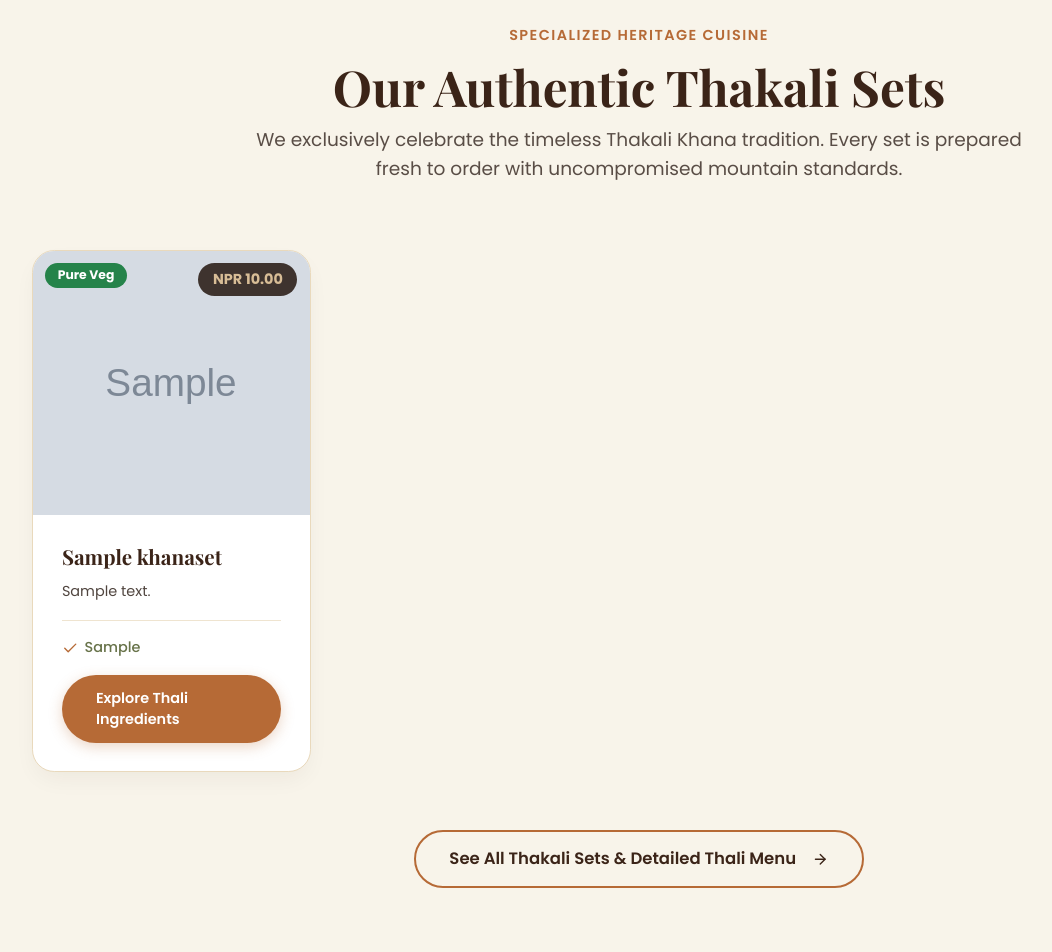
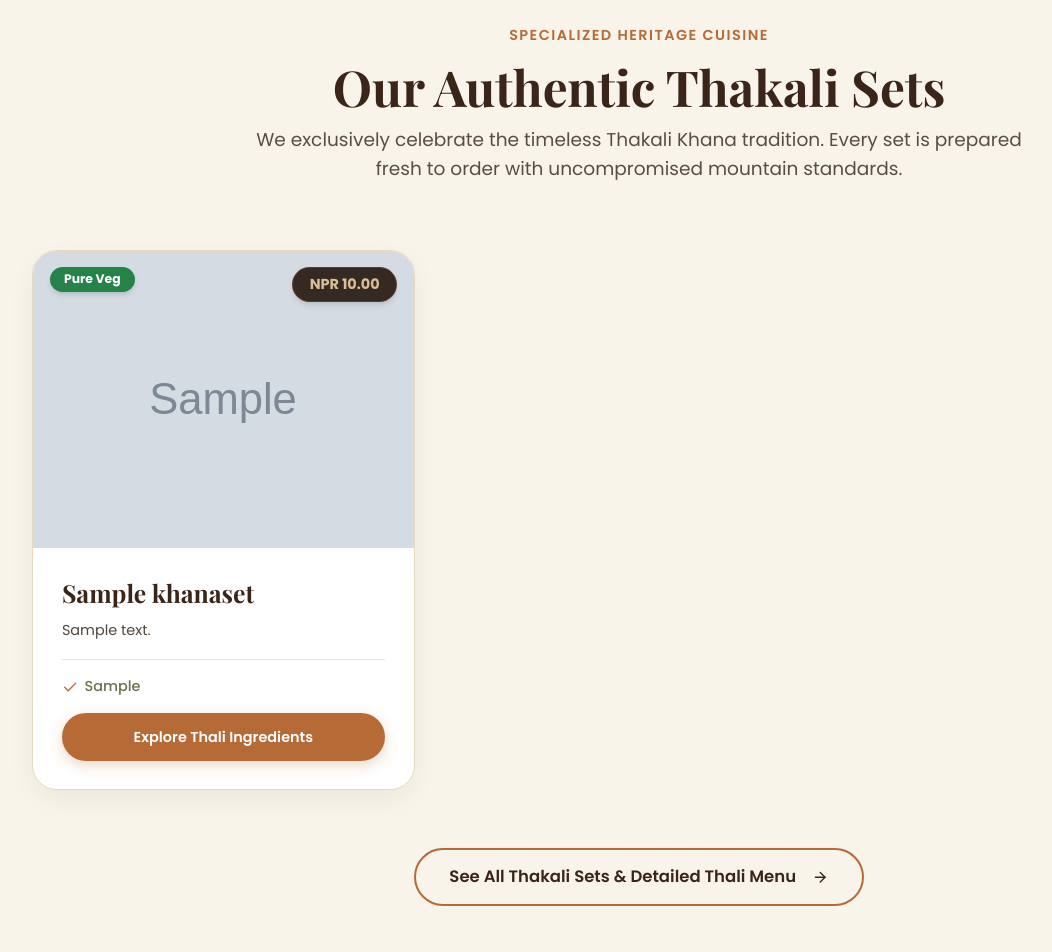
Before and after one commit to aditiboharamj-rgb/Hotel-Rhino, a Django app: page / in a window 1280 px wide. Shown: the part 1096-2048 px from the top of the page, without its empty margins (1-1053 px from the left). Run offline with Django 5.2, Linux system fonts and the light colour scheme; tables that the repository leaves empty hold one stand-in row (values such as "Sample post"); grey boxes marked "Sample" are stand-in pictures; some libraries are stand-ins or nearby versions; some web fonts are replaced.

Commit message:
Add more Thakali Khana set cards, add interactive hover elevation effects across all cards, and embed live Google Maps directions in Contact section

```diff
--- a/static/css/style.css
+++ b/static/css/style.css
@@ -155,19 +155,37 @@ a {
   color: var(--color-white);
 }
 
-/* Cards & Badges */
+/* Cards & Attractive Hover Effects */
 .card-heritage {
   background: var(--color-white);
-  border-radius: 1.35rem;
+  border-radius: 1.5rem;
   border: 1px solid var(--color-trad-beige);
-  box-shadow: 0 10px 25px -5px rgba(59, 36, 24, 0.06);
-  transition: transform 0.3s ease, box-shadow 0.3s ease;
+  box-shadow: 0 10px 30px -5px rgba(59, 36, 24, 0.08);
+  transition: all 0.35s cubic-bezier(0.165, 0.84, 0.44, 1);
   overflow: hidden;
+  position: relative;
+}
+
+.card-heritage::before {
+  content: '';
+  position: absolute;
+  top: 0;
+  left: 0;
+  right: 0;
+  height: 4px;
+  background: linear-gradient(90deg, var(--color-terracotta), var(--color-warm-sand));
+  opacity: 0;
+  transition: opacity 0.35s ease;
+  z-index: 10;
 }
 
 .card-heritage:hover {
-  transform: translateY(-4px);
-  box-shadow: 0 20px 35px -10px rgba(59, 36, 24, 0.12);
+  transform: translateY(-8px);
+  box-shadow: 0 25px 45px -10px rgba(59, 36, 24, 0.16), 0 0 0 1px rgba(182, 106, 54, 0.25);
+}
+
+.card-heritage:hover::before {
+  opacity: 1;
 }
 
 .badge-tag {
--- a/templates/public/home.html
+++ b/templates/public/home.html
@@ -122,34 +122,34 @@
       <p class="text-base sm:text-lg text-darkEspresso/75 leading-relaxed">We exclusively celebrate the timeless Thakali Khana tradition. Every set is prepared fresh to order with uncompromised mountain standards.</p>
     </div>
 
-    <div class="grid grid-cols-1 md:grid-cols-2 lg:grid-cols-4 gap-8">
+    <div class="grid grid-cols-1 md:grid-cols-2 lg:grid-cols-3 gap-8">
       {% for set in featured_sets %}
-      <div class="card-heritage flex flex-col justify-between">
-        <div class="relative h-64 overflow-hidden bg-tradBeige/40">
+      <div class="card-heritage flex flex-col justify-between group">
+        <div class="relative h-72 overflow-hidden bg-tradBeige/40">
           {% if set.image %}
-            <img src="{{ set.image.url }}" alt="{{ set.name }}" class="w-full h-full object-cover">
+            <img src="{{ set.image.url }}" alt="{{ set.name }}" class="w-full h-full object-cover group-hover:scale-105 transition duration-500">
           {% elif set.image_url %}
-            <img src="{{ set.image_url }}" alt="{{ set.name }}" class="w-full h-full object-cover">
+            <img src="{{ set.image_url }}" alt="{{ set.name }}" class="w-full h-full object-cover group-hover:scale-105 transition duration-500">
           {% else %}
-            <img src="https://images.unsplash.com/photo-1546833999-b9f581a1996d?auto=format&fit=crop&w=800&q=80" alt="{{ set.name }}" class="w-full h-full object-cover">
+            <img src="https://images.unsplash.com/photo-1546833999-b9f581a1996d?auto=format&fit=crop&w=800&q=80" alt="{{ set.name }}" class="w-full h-full object-cover group-hover:scale-105 transition duration-500">
           {% endif %}
-          <div class="absolute top-3 right-3 bg-darkEspresso/85 text-warmSand px-3.5 py-1.5 rounded-full text-sm font-bold backdrop-blur-sm">
+          <div class="absolute top-4 right-4 bg-darkEspresso/90 text-warmSand px-4 py-1.5 rounded-full text-sm font-bold backdrop-blur-md shadow-md border border-terracotta/30">
             NPR {{ set.price_npr }}
           </div>
           {% if set.category == 'VEG' %}
-          <div class="absolute top-3 left-3 bg-successGreen text-white px-3 py-1 rounded-full text-xs font-bold">
+          <div class="absolute top-4 left-4 bg-successGreen text-white px-3.5 py-1 rounded-full text-xs font-bold shadow-md">
             Pure Veg
           </div>
           {% else %}
-          <div class="absolute top-3 left-3 bg-terracotta text-white px-3 py-1 rounded-full text-xs font-bold">
+          <div class="absolute top-4 left-4 bg-terracotta text-white px-3.5 py-1 rounded-full text-xs font-bold shadow-md">
             Non-Veg
           </div>
           {% endif %}
         </div>
 
-        <div class="p-6 sm:p-7 flex-grow flex flex-col justify-between space-y-4">
+        <div class="p-7 flex-grow flex flex-col justify-between space-y-4">
           <div>
-            <h3 class="font-heading text-xl font-bold text-deepBrown leading-snug">{{ set.name }}</h3>
+            <h3 class="font-heading text-2xl font-bold text-deepBrown group-hover:text-terracotta transition leading-snug">{{ set.name }}</h3>
             <p class="text-sm text-darkEspresso/80 mt-2 line-clamp-3 leading-relaxed">{{ set.description }}</p>
           </div>
 
--- a/thakali_app/views.py
+++ b/thakali_app/views.py
@@ -47,7 +47,7 @@ def get_user_role(user):
 # ==========================================
 
 def home_view(request):
-    featured_sets = KhanaSet.objects.filter(is_enabled_by_admin=True, is_available=True, is_featured=True)[:4]
+    featured_sets = KhanaSet.objects.filter(is_enabled_by_admin=True, is_available=True, is_featured=True)[:6]
     hero_thakali_set = featured_sets.first() if featured_sets.exists() else None
     reviews = CustomerReview.objects.filter(is_approved=True)[:6]
     return render(request, 'public/home.html', {
```
Also changed, not shown: seed_rhino_data.py (+22 -0 lines), templates/public/khana_sets.html (+10 -10 lines), templates/public/visit_us.html (+24 -8 lines).
